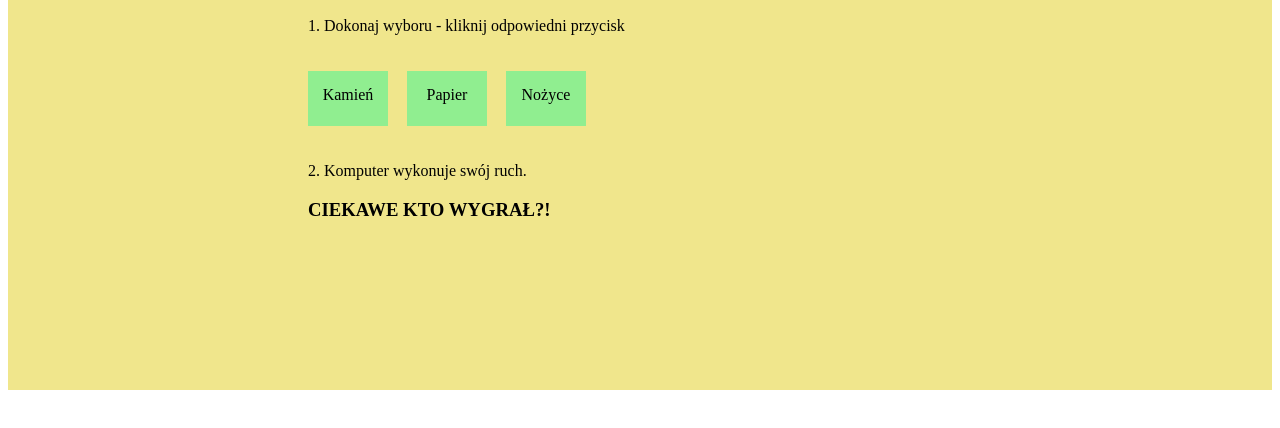
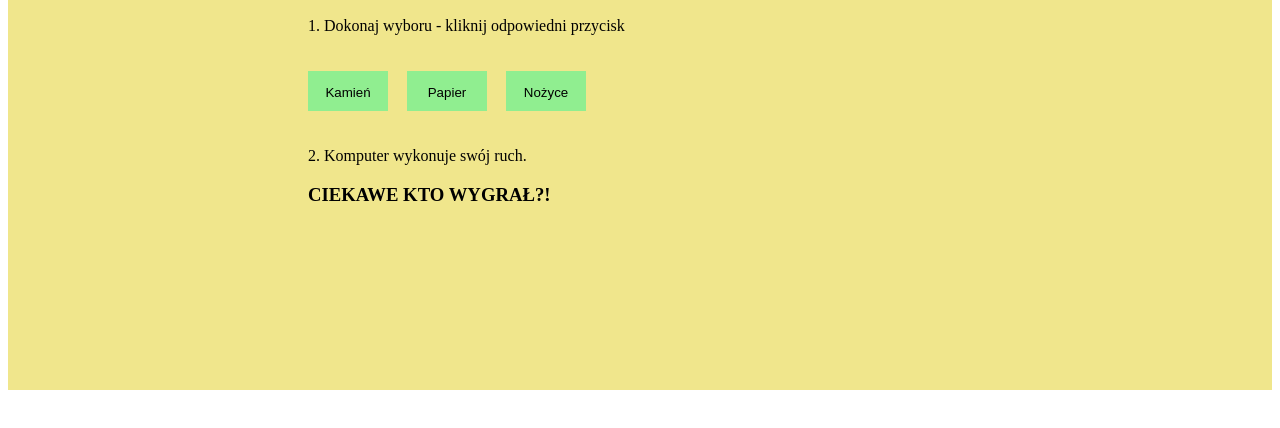
Before and after one commit to KamilaKodilla/Javascript-prework, a website: page index.html in a window 1280 px wide. Shown: the part 180-608 px from the top of the page. Drawn offline with Linux system fonts and the light colour scheme.

Commit message:
Correction

```diff
--- a/index.html
+++ b/index.html
@@ -11,9 +11,9 @@
 		<h2>Zasady gry:</h1>
 		<p>1. Dokonaj wyboru - kliknij odpowiedni przycisk</p>
 		<div id="buttons">
-			<div id="buttons play-rock" class="button">Kamień</div>
-			<div id="buttons play-paper" class="button">Papier</div>
-			<div id="buttons play-scissors" class="button">Nożyce</div>
+			<button id="play-rock" class="button">Kamień</button>
+			<button id="play-paper" class="button">Papier</button>
+			<button id="play-scissors" class="button">Nożyce</button>
 		</div>
 		<p>2. Komputer wykonuje swój ruch.</p>
 		<h3>CIEKAWE KTO WYGRAŁ?!</h3>
--- a/js/script.js
+++ b/js/script.js
@@ -23,10 +23,6 @@ function playGame(playerInput){
   let computerMove = getMoveName(randomNumber);
 
   printMessage('Mój ruch to: ' + computerMove);
-
-/*
-  let playerInput = prompt('Wybierz swój ruch! 1: kamień, 2: papier, 3: nożyce.');
-*/
 
   console.log('Gracz wpisał: ' + playerInput);
 
--- a/sass/style.scss
+++ b/sass/style.scss
@@ -16,5 +16,5 @@
     margin-top: 20px;
     margin-bottom: 20px;
     text-align: center;
-    padding-top: 15px;
+    padding-top: 5px;
 }
```
Also changed, not shown: css/style.css, 1 other file.
